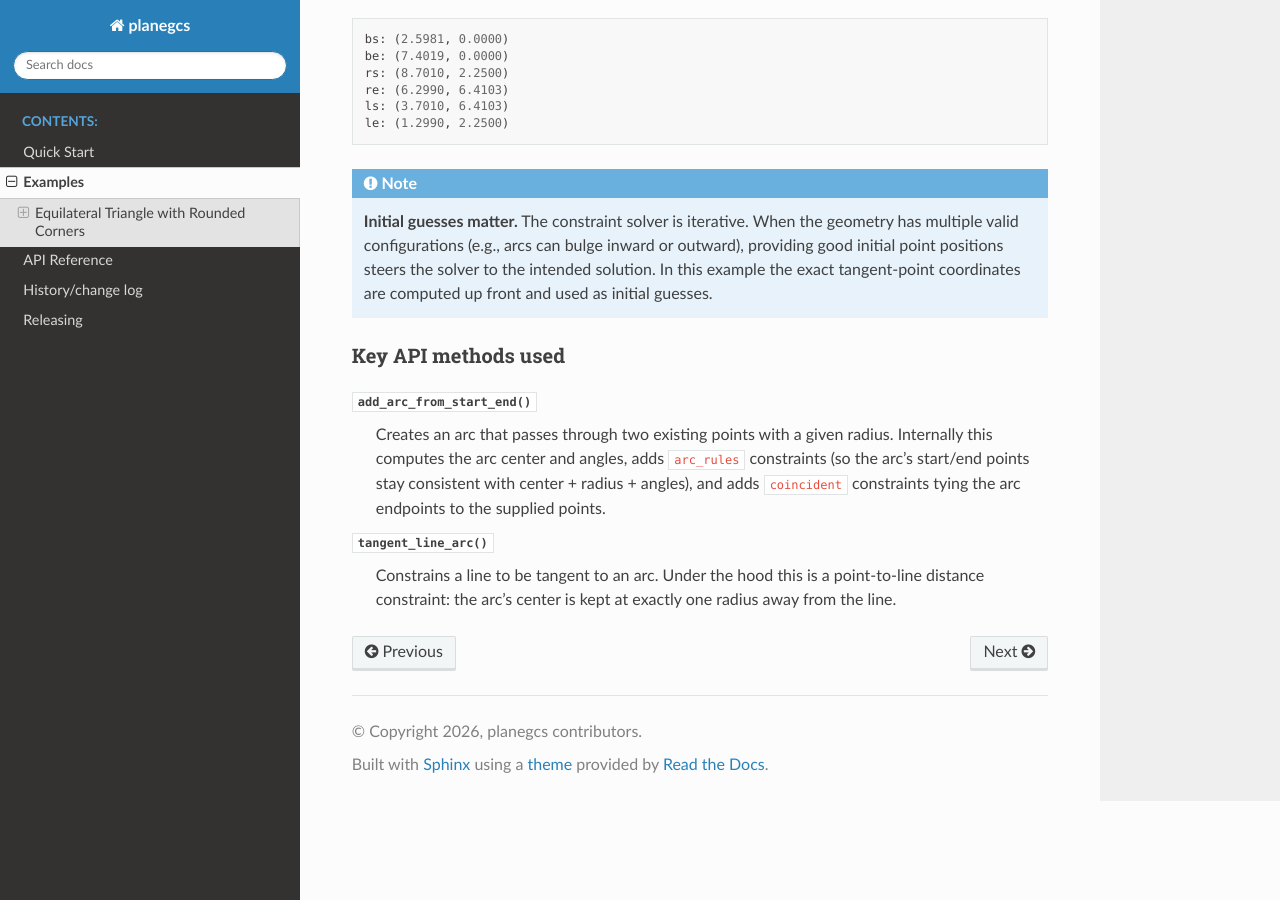
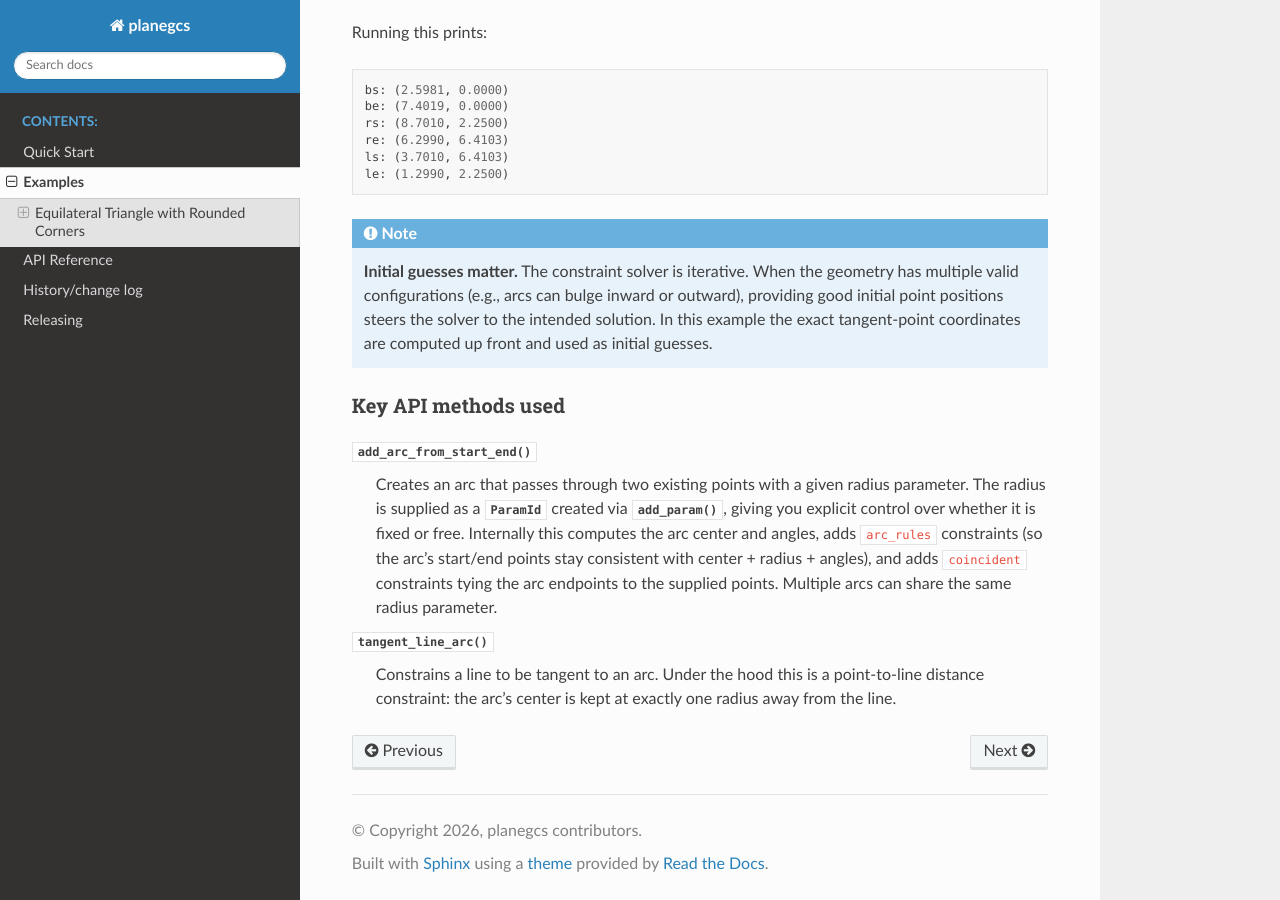
Before and after one commit to spookylukey/planegcs, a Sphinx documentation site: the page built from docs/examples.rst, in a window 1280 px wide and 900 px high, scrolled down 1879 px. Built offline with Sphinx 7.4.7 and the Read the Docs theme 3.1.0, drawn with Linux system fonts in a browser that asks for light colours; some of the changed text lies outside the part shown.

Commit message:
Change add_arc_from_start_end radius to take ParamId instead of float
The radius parameter was previously created internally as a free GCS
parameter, allowing the solver to silently adjust it. This was a
usability problem: users expected the radius to remain fixed.

Now the caller supplies a ParamId (from add_param), giving explicit
control over whether the radius is fixed or free. This also enables
sharing a single radius parameter across multiple arcs.

Changes:
- src/wrapper.h: accept int radius_id, use existing param instead of
  creating a new one
- src/bindings.cpp: update arg name to radius_id
- python/planegcs/sketch.py: change signature to radius_id: ParamId,
  update docstring
- python/planegcs/_planegcs.pyi: regenerated stubs
- tests/test_rounded_triangle.py: use add_param() for radius; fix
  test_arc_tangent_to_line which had geometrically impossible setup
  that only passed due to radius drift
- docs/examples.rst: update example and API description

Co-authored-by: Shelley <shelley@exe.dev>

```diff
--- a/docs/examples.rst
+++ b/docs/examples.rst
@@ -64,10 +64,13 @@ tangent to its two adjacent line segments.
     line_r = s.add_line(p_rs, p_re)   # right
     line_l = s.add_line(p_ls, p_le)   # left
 
+    # Radius parameter – fixed by default, shared by all three arcs
+    rad = s.add_param(r)
+
     # Three corner arcs
-    arc_bl  = s.add_arc_from_start_end(p_le, p_bs, r)   # bottom-left
-    arc_br  = s.add_arc_from_start_end(p_be, p_rs, r)   # bottom-right
-    arc_top = s.add_arc_from_start_end(p_re, p_ls, r)   # top
+    arc_bl  = s.add_arc_from_start_end(p_le, p_bs, rad)   # bottom-left
+    arc_br  = s.add_arc_from_start_end(p_be, p_rs, rad)   # bottom-right
+    arc_top = s.add_arc_from_start_end(p_re, p_ls, rad)   # top
 
     # ── Tangency constraints ────────────────────────────────────
     # Each arc must be tangent to its two adjacent lines.
@@ -120,10 +123,13 @@ Key API methods used
 
 :meth:`~planegcs.Sketch.add_arc_from_start_end`
     Creates an arc that passes through two existing points with a given
-    radius.  Internally this computes the arc center and angles, adds
-    ``arc_rules`` constraints (so the arc's start/end points stay
-    consistent with center + radius + angles), and adds ``coincident``
-    constraints tying the arc endpoints to the supplied points.
+    radius parameter.  The radius is supplied as a :class:`~planegcs.ParamId`
+    created via :meth:`~planegcs.Sketch.add_param`, giving you explicit
+    control over whether it is fixed or free.  Internally this computes the
+    arc center and angles, adds ``arc_rules`` constraints (so the arc's
+    start/end points stay consistent with center + radius + angles), and adds
+    ``coincident`` constraints tying the arc endpoints to the supplied points.
+    Multiple arcs can share the same radius parameter.
 
 :meth:`~planegcs.Sketch.tangent_line_arc`
     Constrains a line to be tangent to an arc.  Under the hood this is a
```
Also changed, not shown: 5 other files.
